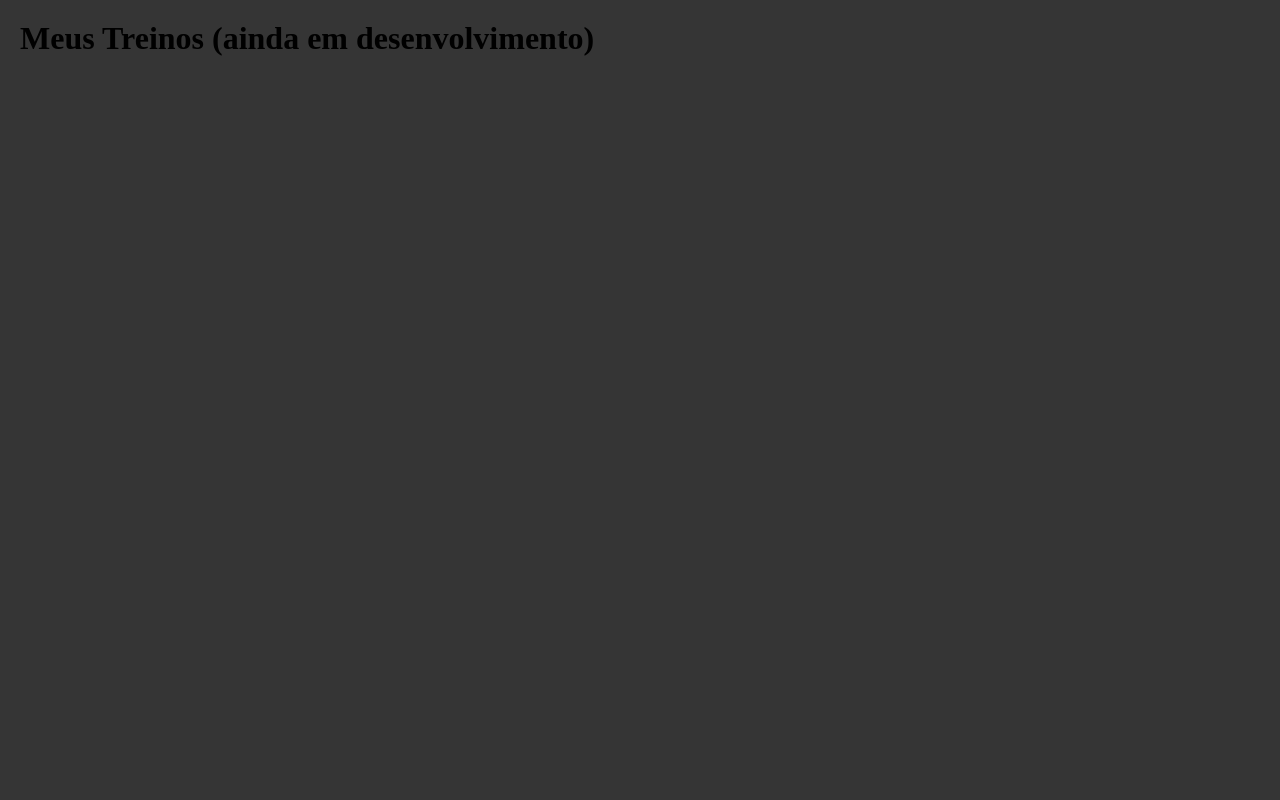
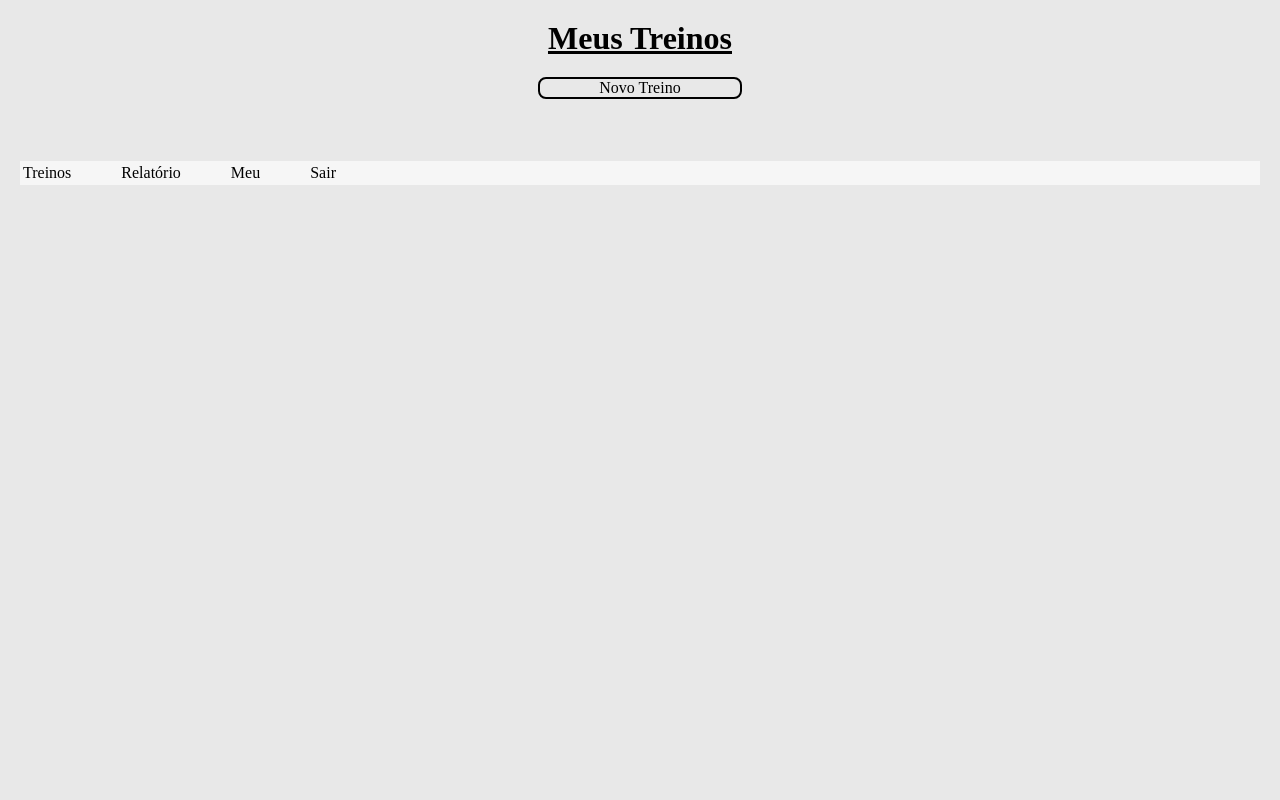
Before and after one commit to GabrielSiqueirazg/projeto-pessoal, a plain HTML site: page acesso/treinos.html in a window 1280 px wide. Shown: the top 800 px of the page. Drawn offline with Linux system fonts and the light colour scheme.

Commit message:
Nova Pagina

```diff
--- a/acesso/treinos.html
+++ b/acesso/treinos.html
@@ -11,7 +11,8 @@
 
     </header>
     <main class="inicio">
-        <h1>Meus Treinos (ainda em desenvolvimento)</h1>
+        <h1 class="inicio__titulo">Meus Treinos</h1>
+        <p class="inicio__novo__treino">Novo Treino</p>
     </main>
 
     <footer>
--- a/styles/style.css
+++ b/styles/style.css
@@ -1,3 +1,8 @@
+:root{
+    --cor-primaria: #000000;
+    --cor-secundaria: #f6f6f6;
+}
+
 @import url('https://fonts.googleapis.com/css2?family=Jersey+25&family=Montserrat:ital,wght@0,100..900;1,100..900&display=swap');
 
 *{
@@ -7,8 +12,8 @@
 
 body{
     height: 100vh; /*ocupa a tela inteira*/
-    background-color: #000000;
-    color: #f0f0f0;
+    background-color: var(--cor-primaria);
+    color: var(--cor-secundaria);
     font-family: "Jersey 25", serif;
 }
 
@@ -55,11 +60,11 @@ body{
     padding: 8px;
     text-decoration: none;
     text-align: center;
-    background-color: #f0f0f0;
-    border: solid #f0f0f0;
+    background-color: var(--cor-secundaria);
+    border: solid var(--cor-secundaria);
     border-radius: 5px;
     width: 200px;
-    color: #000000;
+    color: var(--cor-primaria);
     font-size: 20px;
     font-weight: 600;
 }
--- a/styles/styletreinos.css
+++ b/styles/styletreinos.css
@@ -1,20 +1,48 @@
+:root{
+    --cor-primaria: #e2e2e2c5;
+    --cor-secundaria: #f6f6f6;
+    --cor-terciaria: #000000;
+}
+
 *{
     margin: 0;
     padding: 0;
 }
 
 body{
+    box-sizing: border-box;
     padding: 20px;
-    background-color: #353535;
-    color: #000000;
+    background-color: var(--cor-primaria);
+
 }
 
 main {
-    height: 100vw;
+    color: var(--cor-terciaria);
     flex-direction: column;
     justify-content: center;
     align-items: flex-start;
     box-sizing: border-box;
+    padding-bottom: 5%;
+}
+
+.inicio{
+    display: flex;
+    align-items: center;
+    gap: 20px;
+}
+
+.inicio__titulo{
+    text-decoration: underline;
+}
+
+.inicio__novo__treino{
+    display: flex;
+    justify-content: center;
+    border: 2px solid;
+    width: 200px;
+    border-radius: 8px;
+    display: flex;
+    align-items: center;
 }
 
 .navegacao {
@@ -22,12 +50,11 @@ main {
     align-items: center;
     text-align: center;
     gap: 50px;
-    border: solid white;
-    background-color: aliceblue;
+    border: solid var(--cor-secundaria);
+    background-color: var(--cor-secundaria);
 }
 
 .navegacao__links{
-
     text-decoration: none;
-    color: #000000;
+    color: var(--cor-terciaria);
 }
```
